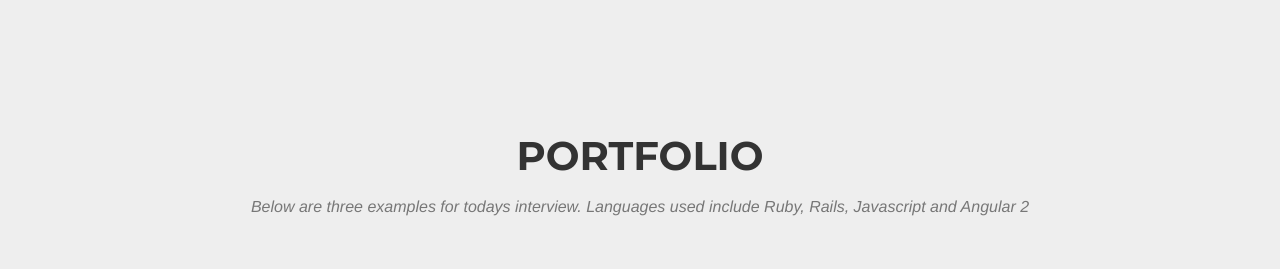
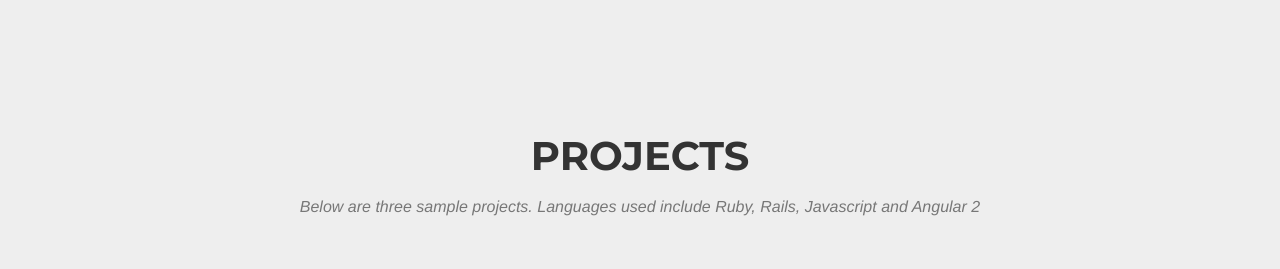
Before and after one commit to RicardoG2016/RicardoG2016.github.io, a website: page index.html in a window 1280 px wide. Shown: the part 1800-2069 px from the top of the page. Drawn offline with nearby package versions, Linux system fonts and the light colour scheme; a web font is replaced by a local one.

Commit message:
edited content.

```diff
--- a/index.html
+++ b/index.html
@@ -122,8 +122,8 @@
         <div class="container">
             <div class="row">
                 <div class="col-lg-12 text-center">
-                    <h2 class="section-heading">Portfolio</h2>
-                    <h3 class="section-subheading text-muted">Below are three examples for todays interview. Languages used include Ruby, Rails, Javascript and Angular 2</h3>
+                    <h2 class="section-heading">Projects</h2>
+                    <h3 class="section-subheading text-muted">Below are three sample projects. Languages used include Ruby, Rails, Javascript and Angular 2</h3>
                 </div>
             </div>
             <div class="row">
```
